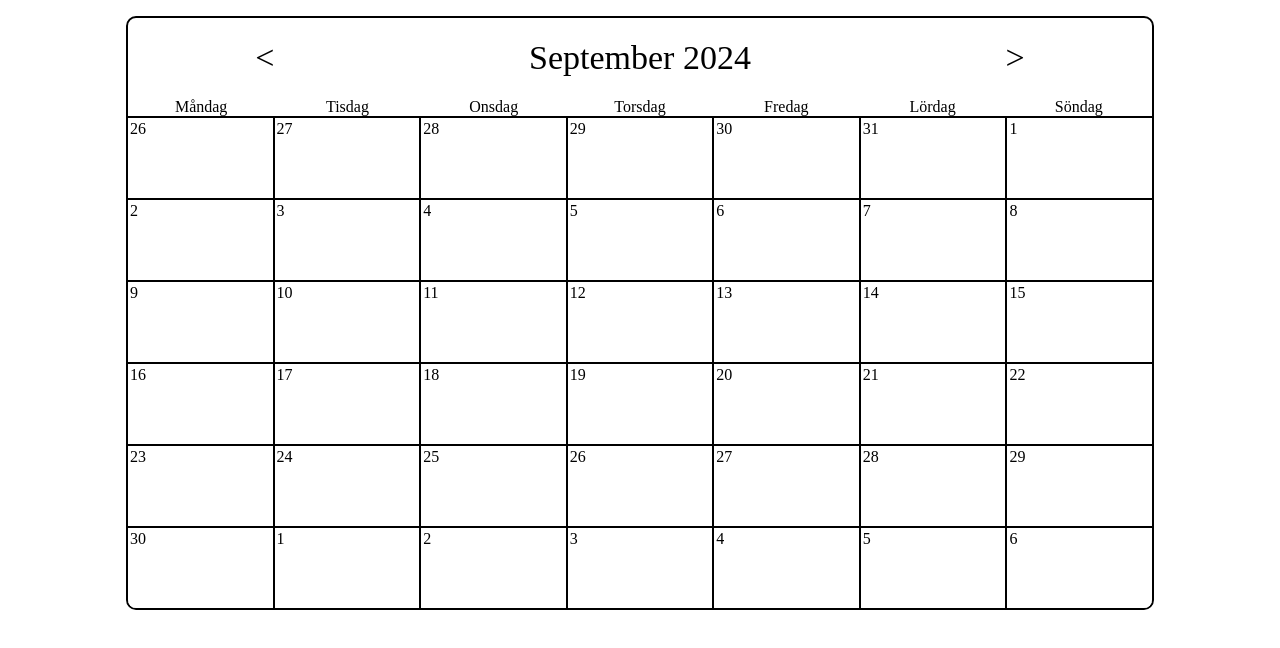
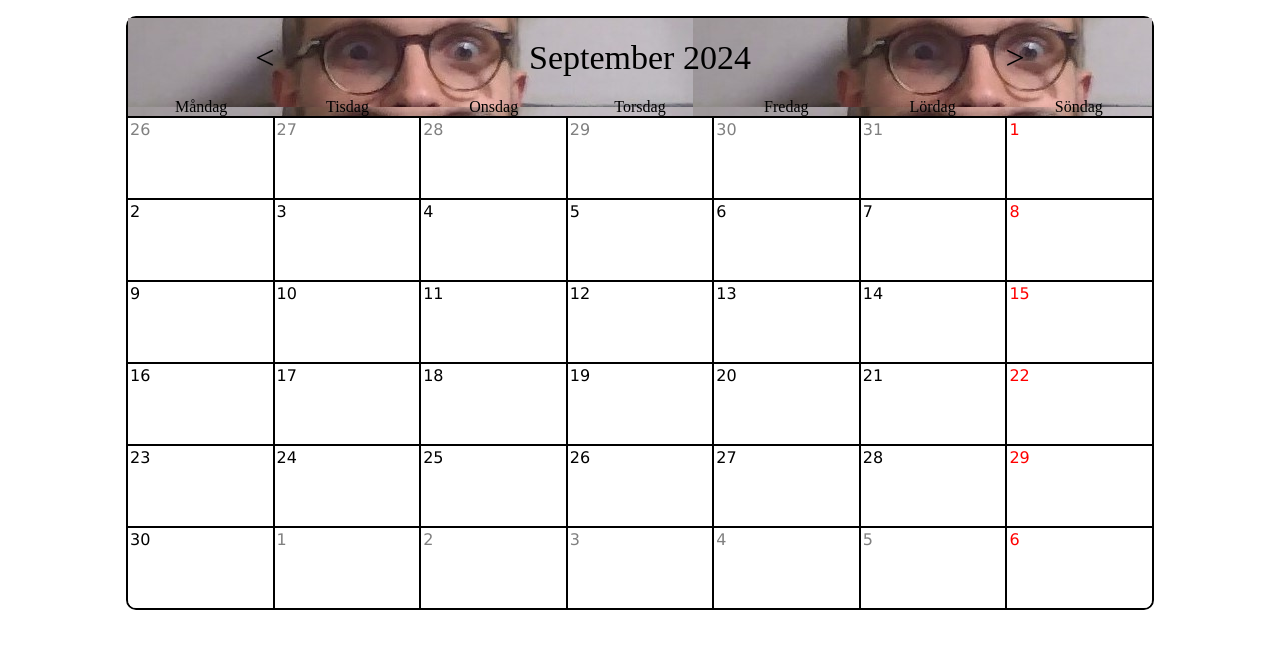
Before and after one commit to CarlMBergman/sharedCalendar, a React (Vite) app in the folder client/: page / in a window 1280 px wide. Shown: the top 648 px of the page. Built offline with nearby package versions, Linux system fonts and the light colour scheme; no server answers.

Commit message:
very nice css

```diff
--- a/client/src/components/calendar/Calendar.jsx
+++ b/client/src/components/calendar/Calendar.jsx
@@ -51,25 +51,30 @@ function Calendar() {
   function backOneMonth() {
     today.setMonth(today.getMonth() - 1);
     setToday(new Date(today));
-    console.log(today);
   }
 
   function forwardOneMonth() {
     today.setMonth(today.getMonth() + 1);
     setToday(new Date(today));
-    console.log(today);
   }
 
   return (
-    <div className="calendar">
+    <div className={`calendar ${month}`}>
+      <div className="background">
         <header className="month">
-        <p className="month__text" onClick={() => backOneMonth()}>
+          <p
+            className="month__text change-month"
+            onClick={() => backOneMonth()}
+          >
             &lt;
           </p>
-        <p className="month__text">
+          <p className="month__text ">
             {month} {fullYear}
           </p>
-        <p className="month__text" onClick={() => forwardOneMonth()}>
+          <p
+            className="month__text change-month"
+            onClick={() => forwardOneMonth()}
+          >
             &gt;
           </p>
         </header>
@@ -82,6 +87,7 @@ function Calendar() {
           <p>Lördag</p>
           <p>Söndag</p>
         </div>
+      </div>
       <Days today={today} datesAndEvents={datesAndEvents} />
     </div>
   );
--- a/client/src/components/calendar/Calendar.scss
+++ b/client/src/components/calendar/Calendar.scss
@@ -3,6 +3,7 @@
   border: 2px solid black;
   margin-top: 1rem;
   border-radius: 10px;
+  background-color: transparent;
 }
 
 .month {
@@ -10,13 +11,66 @@
   display: flex;
   align-items: center;
   justify-content: space-around;
+  cursor: default;
+
   &__text {
     font-size: 34px;
   }
+}
+
+.background {
+  background-image: url(../../assets/eyes.jpg);
 }
 
 .weekDays {
   display: grid;
   place-items: center;
   grid-template-columns: repeat(7, 1fr);
+  cursor: default;
 }
+
+.change-month {
+  cursor: pointer;
+}
+
+.Oktober {
+}
+
+// .Oktober {
+//   position: relative;
+//   overflow: hidden;
+// }
+
+// .Oktober::before,
+// .Oktober::after {
+//   content: "";
+//   position: absolute;
+//   top: -10px;
+//   left: 50%;
+//   width: 15px;
+//   height: 15px;
+//   background-color: white;
+//   border-radius: 50%;
+//   opacity: 0.8;
+//   animation: fall linear infinite;
+//   z-index: 100;
+// }
+
+// .Oktober::before {
+//   animation-duration: 10s;
+//   transform: translateX(-50%) rotate(0deg);
+// }
+
+// .Oktober::after {
+//   animation-duration: 7s;
+//   transform: translateX(-50%) rotate(180deg);
+// }
+
+// @keyframes fall {
+//   0% {
+//     transform: translateY(0) translateX(ran) scale(1);
+//   }
+//   100% {
+//     transform: translateY(100vh) scale(0.3);
+//   }
+// }
--- a/client/src/components/day/Day.jsx
+++ b/client/src/components/day/Day.jsx
@@ -21,7 +21,10 @@ function Day(props) {
 
   return (
     <>
-      <div className="day" onClick={() => props.toggleInfoBox(day1)}>
+      <div
+        className={`day current-month-${day1.day.currentMonth}`}
+        onClick={() => props.toggleInfoBox(day1)}
+      >
         <p className="day__number">{props.day.number}</p>
       </div>
     </>
--- a/client/src/components/day/Day.scss
+++ b/client/src/components/day/Day.scss
@@ -1,7 +1,10 @@
 .day {
+  font-family: "Lucida Sans", "Lucida Sans Regular", "Lucida Grande",
+    "Lucida Sans Unicode", Geneva, Verdana, sans-serif;
   width: 100%;
   height: 80px;
   background-color: white;
+  cursor: pointer;
   &__number {
     padding: 2px;
   }
@@ -11,4 +14,11 @@
   &:nth-last-child(7) {
     border-radius: 0 0 0 8px;
   }
+  &:nth-last-child(7n + 1) {
+    color: red;
+  }
 }
+
+.current-month-false {
+  color: grey;
+}
```
Also changed, not shown: client/src/assets/eyes.jpg (added). Lines whose indentation alone changed are shown as unchanged.
